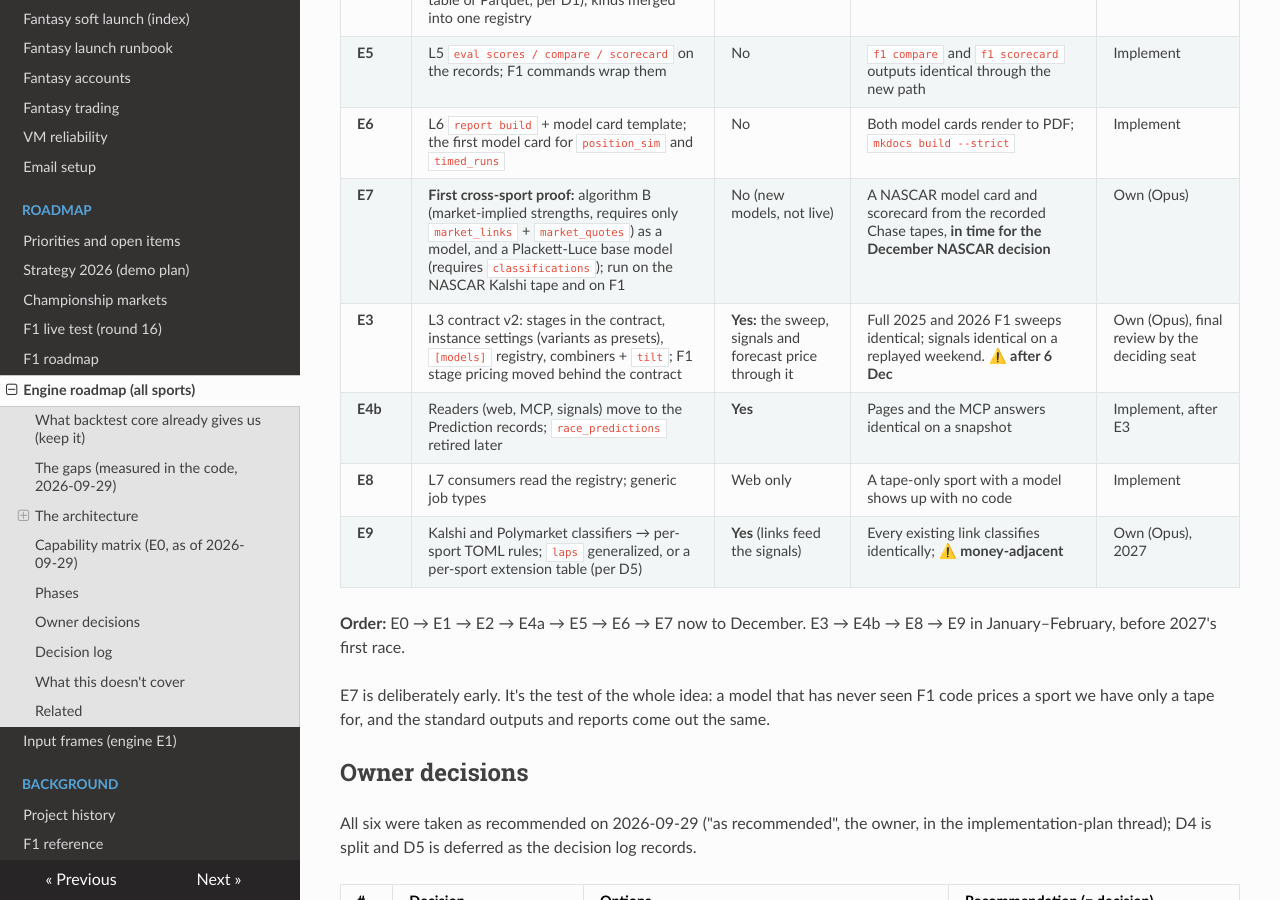
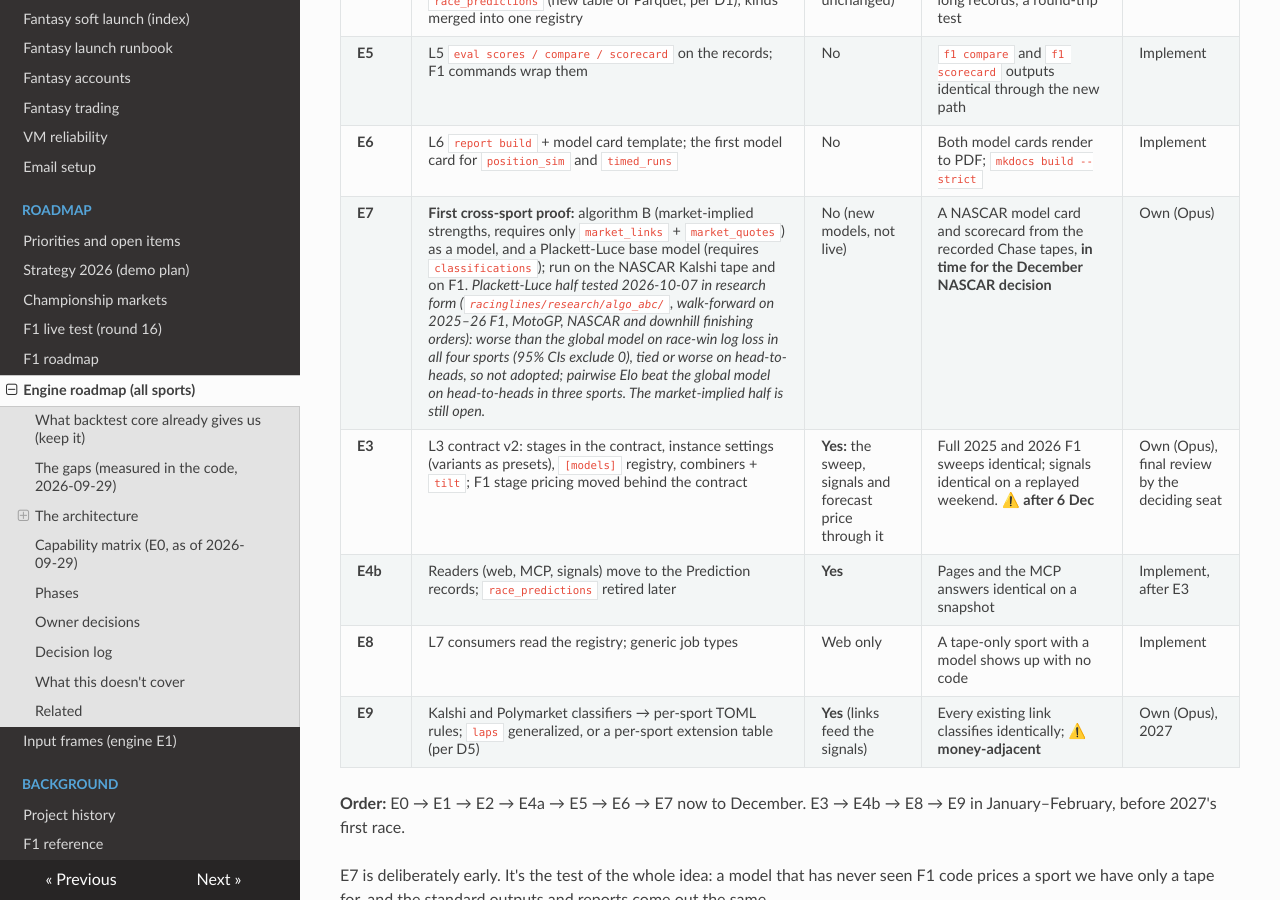
Before and after one commit to lalligagger/racinglines-public, an MkDocs documentation site: the page built from docs/engine-roadmap.md, in a window 1280 px wide and 900 px high, scrolled down 8137 px. Built offline with MkDocs 1.6.1, drawn with Linux system fonts in a browser that asks for light colours; nearby versions of some CDN libraries.

Commit message:
[docs] Engine roadmap E7: Plackett-Luce tested in research form and not adopted (lost to the global model on race-win log loss in all four sports).
Co-Authored-By: Claude Opus 5.5 (1M context) <noreply@anthropic.com>
Claude-Session: https://claude.ai/code/session_01UBmkC6vh8Mt1XenLbj9amA

```diff
--- a/docs/engine-roadmap.md
+++ b/docs/engine-roadmap.md
@@ -258,7 +258,7 @@ start now.
 | **E4a** | **Done (PR #76).** L4 Prediction records **written alongside** `race_predictions` (new table or Parquet, per D1); kinds merged into one registry | No (readers unchanged) | Every saved run also has long records; a round-trip test | Implement |
 | **E5** | L5 `eval scores / compare / scorecard` on the records; F1 commands wrap them | No | `f1 compare` and `f1 scorecard` outputs identical through the new path | Implement |
 | **E6** | L6 `report build` + model card template; the first model card for `position_sim` and `timed_runs` | No | Both model cards render to PDF; `mkdocs build --strict` | Implement |
-| **E7** | **First cross-sport proof:** algorithm B (market-implied strengths, requires only `market_links` + `market_quotes`) as a model, and a Plackett-Luce base model (requires `classifications`); run on the NASCAR Kalshi tape and on F1 | No (new models, not live) | A NASCAR model card and scorecard from the recorded Chase tapes, **in time for the December NASCAR decision** | Own (Opus) |
+| **E7** | **First cross-sport proof:** algorithm B (market-implied strengths, requires only `market_links` + `market_quotes`) as a model, and a Plackett-Luce base model (requires `classifications`); run on the NASCAR Kalshi tape and on F1. *Plackett-Luce half tested 2026-10-07 in research form (`racinglines/research/algo_abc/`, walk-forward on 2025–26 F1, MotoGP, NASCAR and downhill finishing orders): worse than the global model on race-win log loss in all four sports (95% CIs exclude 0), tied or worse on head-to-heads, so not adopted; pairwise Elo beat the global model on head-to-heads in three sports. The market-implied half is still open.* | No (new models, not live) | A NASCAR model card and scorecard from the recorded Chase tapes, **in time for the December NASCAR decision** | Own (Opus) |
 | **E3** | L3 contract v2: stages in the contract, instance settings (variants as presets), `[models]` registry, combiners + `tilt`; F1 stage pricing moved behind the contract | **Yes:** the sweep, signals and forecast price through it | Full 2025 and 2026 F1 sweeps identical; signals identical on a replayed weekend. **⚠️ after 6 Dec** | Own (Opus), final review by the deciding seat |
 | **E4b** | Readers (web, MCP, signals) move to the Prediction records; `race_predictions` retired later | **Yes** | Pages and the MCP answers identical on a snapshot | Implement, after E3 |
 | **E8** | L7 consumers read the registry; generic job types | Web only | A tape-only sport with a model shows up with no code | Implement |
```
